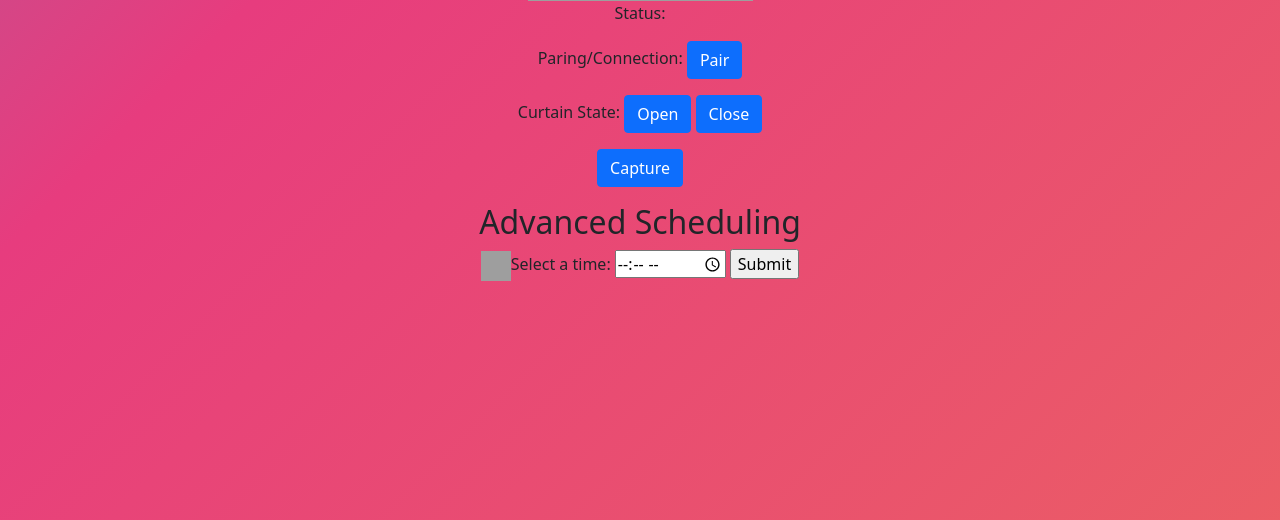
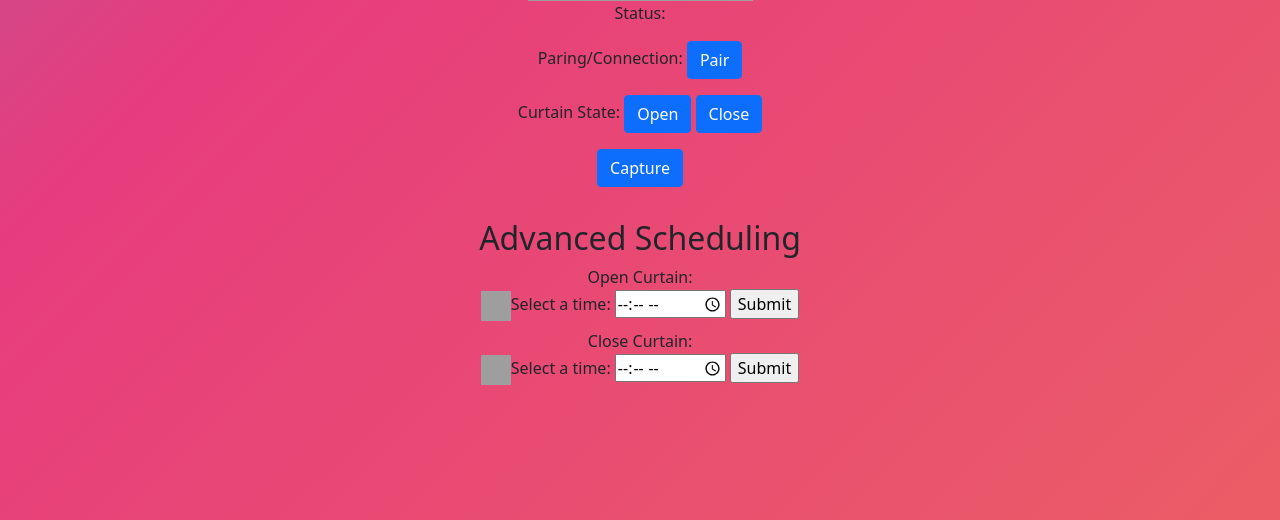
Before and after one commit to iankuys/cv_automated_curtains, a Flask app: page / in a window 1280 px wide. Shown: the part 284-804 px from the top of the page. Run offline with Flask 2, Linux system fonts and the light colour scheme; grey boxes are pictures that could not be loaded.

Commit message:
added another another time selector and labels

```diff
--- a/templates/index.html
+++ b/templates/index.html
@@ -48,6 +48,25 @@
           });
        });
 </script>
+<style type ='text/css'>
+  .footer{
+      position: fixed;
+      text-align: center;
+      bottom: 0px;
+      width: 100%;
+  }
+
+  .brsmall {
+            display: block;
+            margin-bottom: 2em;
+        }
+
+  .brxsmall {
+      display: block;
+      margin-bottom: 0.5em;
+  }
+
+</style>
 
 </head>
 
@@ -66,17 +85,31 @@
                 <p><span><button id="cap_btn" type="button" class="btn btn-primary">Capture</button></p>
 
         </div>
+
+        <span class="brsmall"></span>
         <h2 class="text-center mt-1">Advanced Scheduling</h2>
-
+        <span class="brxsmall"></span>
 
     <div class="text-center mt-1">
         <div class="text-center mt-1">
             <div>
+
+    <div class="'footer">Open Curtain:</div>
     <form id="timer" action="/login" method="POST"> <!-- submit -->
         <label for="appt"><img src="https://img.icons8.com/pastel-glyph/2x/clock--v2.png" width="30" height="30">Select a time:</label>
         <input type="time" id="appt" name="appt">
         <input type="submit">
         </form>
+
+    <span class="brxsmall"></span>
+
+    <div class="'footer">Close Curtain:</div>
+    <form id="timer2" action="/login" method="POST"> <!-- submit -->
+      <label for="appt"><img src="https://img.icons8.com/pastel-glyph/2x/clock--v2.png" width="30" height="30">Select a time:</label>
+      <input type="time" id="appt2" name="appt2">
+      <input type="submit">
+      </form>
+
     </div>
 
 
```
